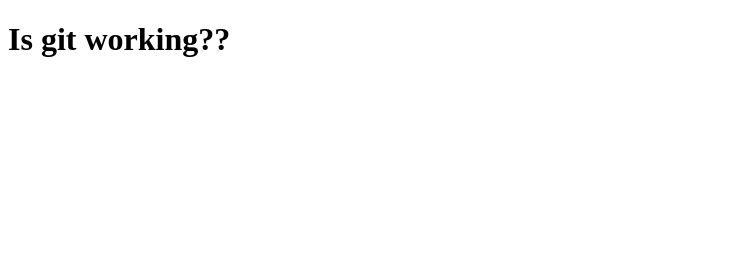
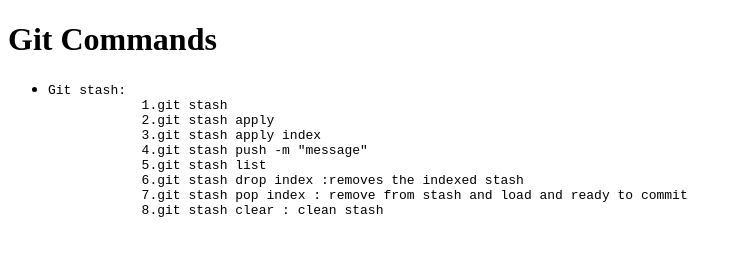
Before and after one commit to ZER0-SAMA/git_practice, a plain HTML site: page index.html in a window 1280 px wide. Shown: the whole page, without its empty margins (0-741 px from the left). Drawn offline with Linux system fonts and the light colour scheme.

Commit message:
git stash completed

```diff
--- a/index.html
+++ b/index.html
@@ -5,6 +5,20 @@
     <title>Git Work</title>
 </head>
 <body>
-    <h1>Is git working??</h1>
+    <h1>Git Commands</h1>
+    <ul>
+        <li><pre>Git stash:
+            1.git stash
+            2.git stash apply
+            3.git stash apply index
+            4.git stash push -m "message"
+            5.git stash list
+            6.git stash drop index :removes the indexed stash
+            7.git stash pop index : remove from stash and load and ready to commit
+            8.git stash clear : clean stash
+            </pre>
+
+        </li>
+    </ul>
 </body>
 </html>
```
